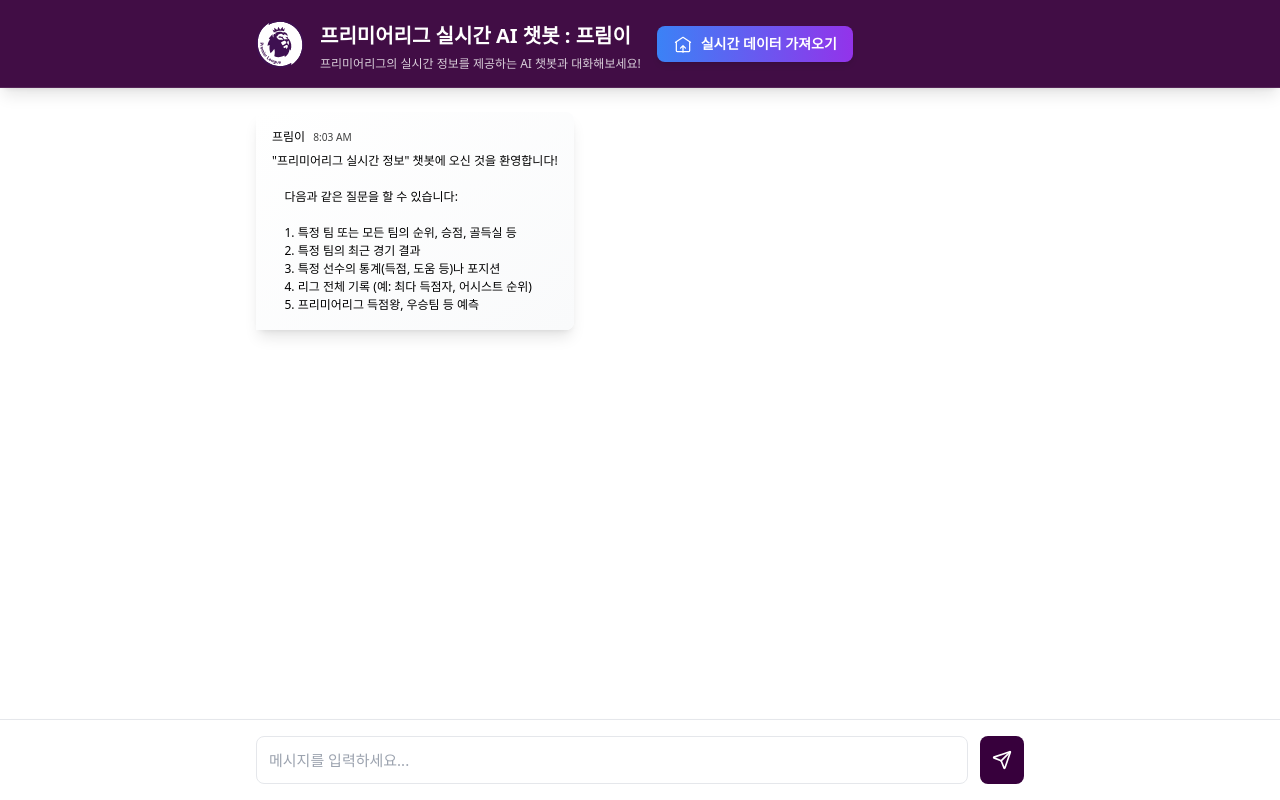
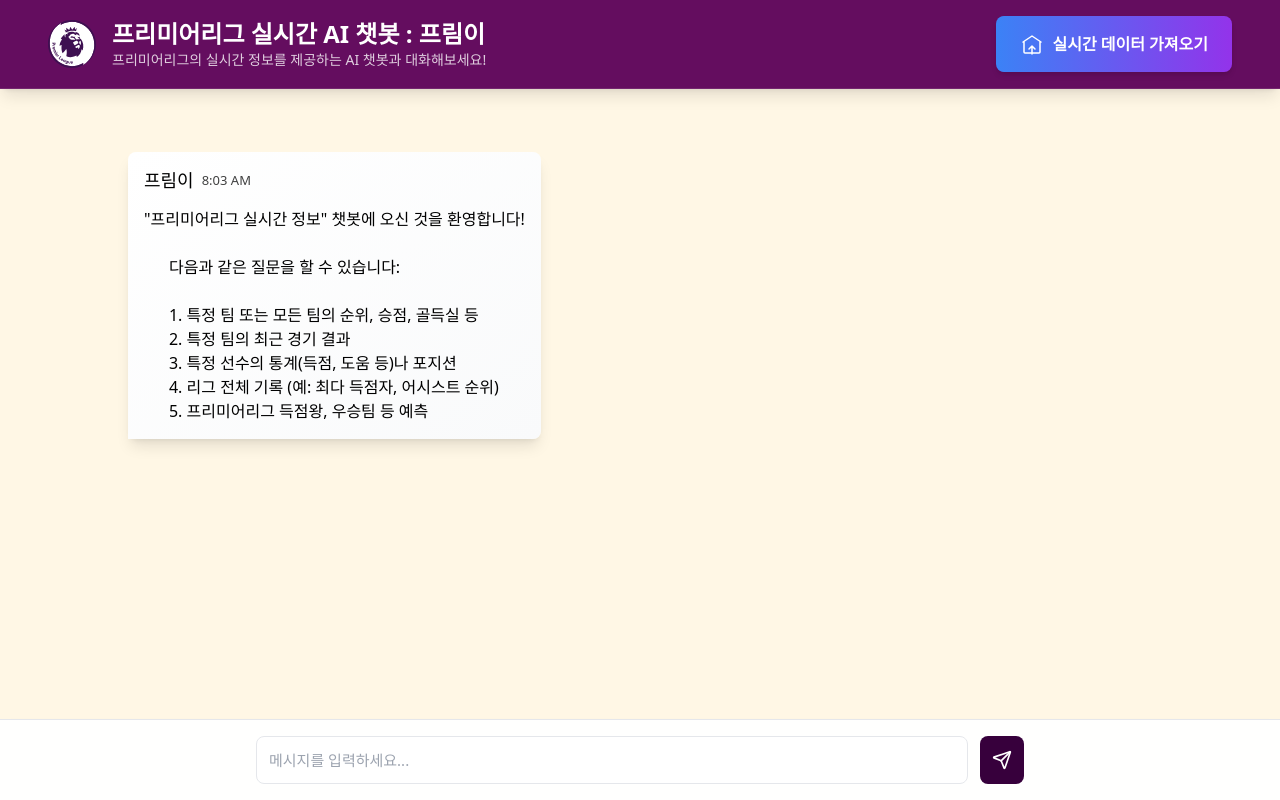
Before and after one commit to hoooooojjjj/Premier-League-Chatbot-FE, a React (Vite) app: page / in a window 1280 px wide. Built offline with nearby package versions, Linux system fonts and the light colour scheme.

Commit message:
feat: Add initial Vite and React configuration

```diff
--- a/src/ChatRoom.jsx
+++ b/src/ChatRoom.jsx
@@ -1,8 +1,15 @@
 import { Send } from "lucide-react";
-import React, { useState } from "react";
+import React, { useEffect, useRef, useState } from "react";
 import "./index.css";
 export default function ChatRoom() {
-  const [messages, setMessages] = useState([
+  const messagesEndRef = useRef(null);
+
+  // 초기 메시지 로컬 스토리지에서 로드
+  const loadMessagesFromLocalStorage = () => {
+    const storedMessages = localStorage.getItem("chatMessages");
+    return storedMessages
+      ? JSON.parse(storedMessages)
+      : [
           {
             id: 0,
             sender: "프림이",
@@ -21,11 +28,26 @@
             }),
             isUser: false,
           },
-  ]);
-
+        ];
+  };
+  const [messages, setMessages] = useState(loadMessagesFromLocalStorage());
   const [newMessage, setNewMessage] = useState("");
   const [isProcessing, setIsProcessing] = useState(false);
   const [isTyping, setIsTyping] = useState(false);
+
+  // 메시지를 로컬 스토리지에 저장
+  const saveMessagesToLocalStorage = (messages) => {
+    localStorage.setItem("chatMessages", JSON.stringify(messages));
+  };
+
+  // 자동 스크롤 함수
+  const scrollToBottom = () => {
+    messagesEndRef.current?.scrollIntoView({ behavior: "smooth" });
+  };
+
+  useEffect(() => {
+    scrollToBottom();
+  }, [messages]);
 
   const fetchData = async () => {
     const controller = new AbortController();
@@ -73,7 +95,7 @@
 
   const handleSend = async () => {
     if (newMessage.trim()) {
-      setMessages([
+      const newMessages = [
         ...messages,
         {
           id: messages.length + 1,
@@ -85,55 +107,58 @@
           }),
           isUser: true,
         },
-      ]);
+      ];
+
+      setMessages(newMessages);
+      saveMessagesToLocalStorage(newMessages);
       setNewMessage("");
       setIsProcessing(true);
       setIsTyping(true);
 
+      try {
         const res = await sendToServer(newMessage);
+        const answer = res.answer.replace(/\*/g, "");
 
-      setIsProcessing(false);
-      setIsTyping(false);
-      setMessages([
-        ...messages,
+        const updatedMessages = [
+          ...newMessages,
           {
-          id: messages.length + 1,
-          sender: "나",
-          text: newMessage,
-          timestamp: new Date().toLocaleTimeString([], {
-            hour: "numeric",
-            minute: "2-digit",
-          }),
-          isUser: true,
-        },
-        {
-          id: messages.length + 1,
+            id: newMessages.length + 1,
             sender: "프림이",
-          text: res.answer,
+            text: answer,
             timestamp: new Date().toLocaleTimeString([], {
               hour: "numeric",
               minute: "2-digit",
             }),
             isUser: false,
           },
-      ]);
+        ];
+
+        setMessages(updatedMessages);
+        saveMessagesToLocalStorage(updatedMessages);
+      } catch (error) {
+        console.error("메시지 전송 실패:", error);
+      } finally {
+        setIsProcessing(false);
+        setIsTyping(false);
       }
+    }
+    scrollToBottom(); // 메시지를 보낸 후 스크롤
   };
 
   return (
     <div className="flex flex-col h-screen bg-white">
-      <header className="bg-[#37003c]/95 backdrop-blur-lg text-white p-4 fixed top-0 left-0 right-0 z-10 border-b border-white/10 shadow-lg">
-        <div className="max-w-3xl mx-auto flex items-center gap-4">
+      <header className="bg-[#640D5F] backdrop-blur-lg text-white p-4 fixed top-0 left-0 right-0 z-10 border-b border-white/10 shadow-lg">
+        <div className="max-w-7xl mx-auto flex flex-wrap items-center gap-4 px-4 sm:px-6 lg:px-8">
           <img
             src="/assets/logo.svg"
             alt="Premier League Logo"
-            className="w-12 h-12 object-contain"
+            className="w-10 h-10 sm:w-12 sm:h-12 object-contain"
           />
-          <div>
-            <h1 className="text-xl font-bold leading-loose">
+          <div className="flex-1 min-w-[200px]">
+            <h1 className="text-lg sm:text-xl md:text-2xl font-bold leading-tight">
               프리미어리그 실시간 AI 챗봇 : 프림이
             </h1>
-            <p className="text-xs font-medium leading-tight opacity-80">
+            <p className="text-[10px] sm:text-xs md:text-sm font-medium leading-tight opacity-80">
               프리미어리그의 실시간 정보를 제공하는 AI 챗봇과 대화해보세요!
             </p>
           </div>
@@ -145,7 +170,7 @@
                 alert("데이터를 성공적으로 가져왔습니다.");
               }
             }}
-            className="flex items-center gap-2 px-4 py-2 bg-gradient-to-r from-blue-500 to-purple-600 text-white text-sm font-semibold rounded-lg shadow-md hover:scale-105 hover:shadow-lg transition-transform duration-300 active:scale-95"
+            className="ml-auto flex items-center gap-2 px-3 py-2 sm:px-4 sm:py-2 md:px-5 md:py-3 lg:px-6 lg:py-4 bg-gradient-to-r from-blue-500 to-purple-600 text-white text-xs sm:text-sm md:text-base font-semibold rounded-lg shadow-md hover:scale-105 hover:shadow-lg transition-transform duration-300 active:scale-95"
           >
             <svg
               xmlns="http://www.w3.org/2000/svg"
@@ -153,7 +178,7 @@
               viewBox="0 0 24 24"
               strokeWidth="1.5"
               stroke="currentColor"
-              className="w-5 h-5"
+              className="w-4 h-4 sm:w-5 sm:h-5 md:w-6 md:h-6"
             >
               <path
                 strokeLinecap="round"
@@ -166,31 +191,33 @@
         </div>
       </header>
 
-      <main className="flex-1 overflow-y-auto p-6 pt-28 pb-24 scroll-smooth">
-        <div className="max-w-3xl mx-auto space-y-6">
-          {messages.map((message) => (
+      <main className="flex-1 overflow-y-auto p-4 pt-32 pb-24 scroll-smooth bg-[#FFB200]/10">
+        <div className="max-w-5xl mx-auto space-y-6  ">
+          {messages.map((message, i) => (
             <div
-              key={message.id}
+              key={i}
               className={`flex ${
                 message.isUser ? "justify-end" : "justify-start"
-              } animate-in slide-in-from-bottom-2 duration-300 whitespace-pre-wrap`}
+              } animate-in slide-in-from-bottom-2 duration-300 whitespace-pre-wrap `}
             >
               <div
-                className={`max-w-[80%] rounded-lg p-4 shadow-lg hover:shadow-xl transition-all hover:scale-[1.01] ${
+                className={`max-w-[90%] md:max-w-[75%] lg:max-w-[60%] xl:max-w-[50%] rounded-lg p-4 mt-6 shadow-lg hover:shadow-xl transition-all hover:scale-[1.01] ${
                   message.isUser
                     ? "bg-gradient-to-br from-blue-500 to-blue-600 text-white rounded-br-none"
                     : "bg-gradient-to-br from-white to-gray-50 text-black rounded-bl-none"
                 }`}
               >
                 <div className="flex items-center gap-2 mb-1.5">
-                  <span className="text-xs font-medium leading-snug">
+                  <span className="text-[16px] md:text-[18px] font-medium leading-snug">
                     {message.sender}
                   </span>
-                  <span className="text-[10.20px] font-medium leading-[18px] opacity-75">
+                  <span className="text-[12px] md:text-[13px] font-medium leading-[18px] opacity-75">
                     {message.timestamp}
                   </span>
                 </div>
-                <p className="text-xs leading-normal">{message.text}</p>
+                <p className="text-sm md:text-base leading-normal pt-2">
+                  {message.text}
+                </p>
               </div>
             </div>
           ))}
@@ -201,6 +228,8 @@
               </div>
             </div>
           )}
+          {/* 스크롤 기준점 */}
+          <div ref={messagesEndRef} />
         </div>
       </main>
 
```
Lines whose indentation alone changed are shown as unchanged.
